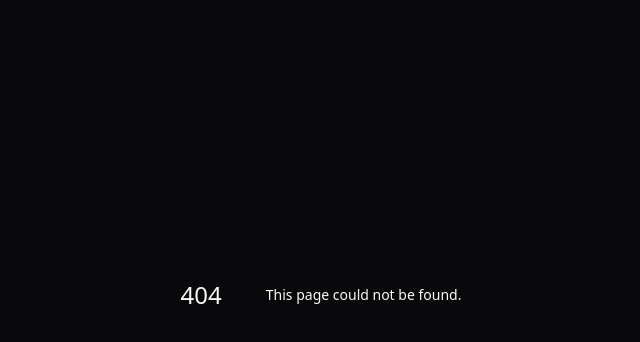
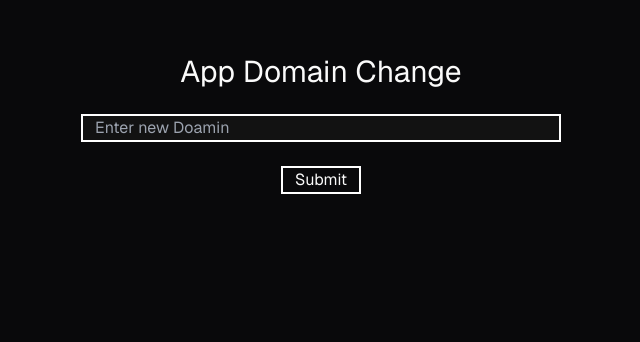
Before and after one commit to Builder-s-League/BuildersLeague-Edition1, a Next.js app: page /setting/app-domain in a window 1280 px wide. Before the commit this address had no page. Shown: the part 106-448 px from the top of the page, without its empty margins (319-959 px from the left). Built offline with nearby package versions, Linux system fonts and the light colour scheme.

Commit message:
Added auto-domain and auto-tour

```diff
--- a/package.json
+++ b/package.json
@@ -22,7 +22,8 @@
     "prepare": "husky install",
     "test": "jest",
     "test:ci": "jest --ci",
-    "analyze": "ANALYZE=true npm build"
+    "analyze": "ANALYZE=true npm run build",
+    "lint-staged": "lint-staged"
   },
   "dependencies": {
     "@next/bundle-analyzer": "^14.0.4",
--- a/src/app/page.tsx
+++ b/src/app/page.tsx
@@ -13,7 +13,7 @@ export default async function Index() {
     // This function is just for the interactive tutorial.
     // Feel free to remove it once you have Supabase connected.
     try {
-      console.log("test")
+      console.log('test')
       createServerClient(cookieStore)
       return true
     } catch (e) {
--- /dev/null
+++ b/src/app/setting/app-domain/page.tsx
@@ -0,0 +1,14 @@
+const PageDomain = () => {
+  return (
+    <div className=" mt-[10rem] flex flex-col items-center gap-y-6">
+      <h2 className="text-3xl">App Domain Change</h2>
+      <input
+        placeholder="Enter new Doamin"
+        className="w-[30rem] border-2 border-white placeholder:pl-3"
+      ></input>
+      <button className="w-20 border-2 border-white">Submit</button>
+    </div>
+  )
+}
+
+export default PageDomain
--- /dev/null
+++ b/src/app/setting/app-tour/page.tsx
@@ -0,0 +1,11 @@
+const PageTour = () => {
+  return (
+    <div className=" mt-[10rem] flex flex-col  items-center gap-y-4">
+      <h2 className="text-3xl">App Tour Change</h2>
+      <input className="h-[20rem] w-[30rem] border-2 border-white"></input>
+      <button className="w-20 border-2 border-white">Submit</button>
+    </div>
+  )
+}
+
+export default PageTour
--- /dev/null
+++ b/src/app/setting/page.tsx
@@ -0,0 +1,3 @@
+export default function Setting() {
+  return <div>Settings Page</div>
+}
```
Also changed, not shown: 1 other file (tests, documents, lock files or other folders).
